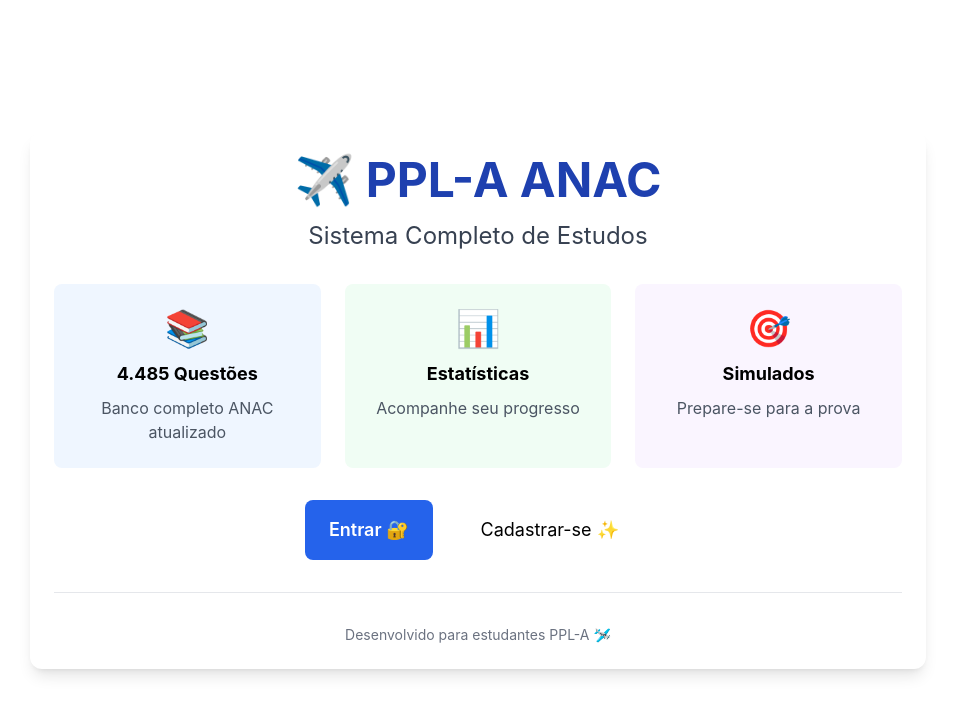
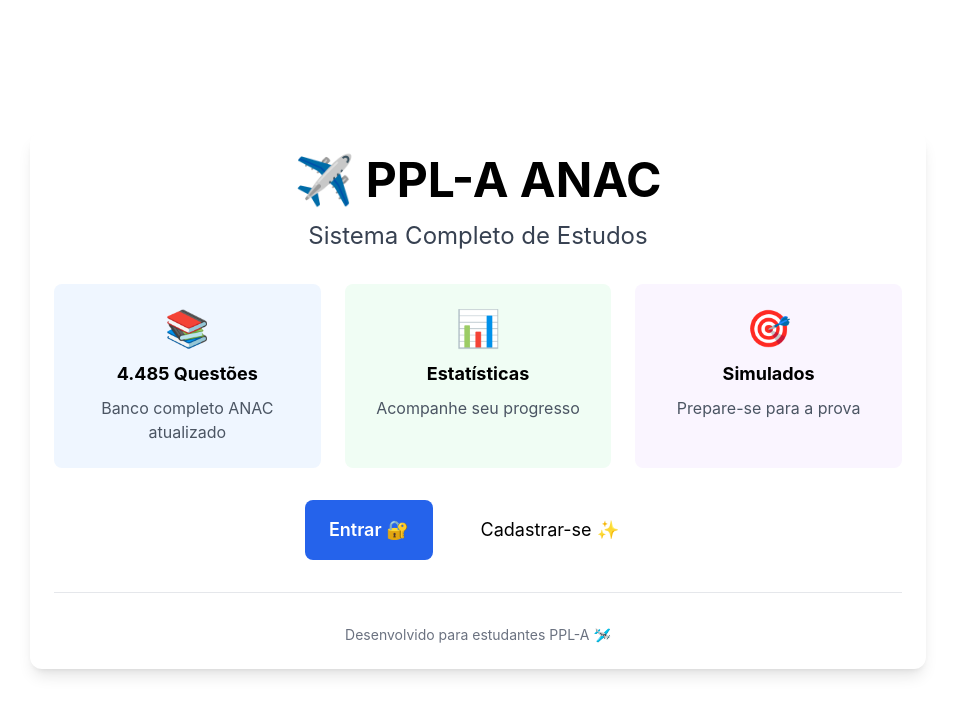
Before and after one commit to Dfbenedito/ppl-anac-sistema, a Next.js app: page / in a window 1280 px wide. Shown: the top 714 px of the page, without its empty margins (162-1117 px from the left). Built offline with nearby package versions, Linux system fonts and the light colour scheme.

Commit message:
Update tailwind.config.js

```diff
--- a/tailwind.config.js
+++ b/tailwind.config.js
@@ -3,16 +3,10 @@
   content: [
     './pages/**/*.{js,ts,jsx,tsx,mdx}',
     './components/**/*.{js,ts,jsx,tsx,mdx}',
+    './app/**/*.{js,ts,jsx,tsx,mdx}',
   ],
   theme: {
-    extend: {
-      colors: {
-        'aviation-blue': '#1E40AF',
-        'aviation-light': '#3B82F6',
-        'success': '#10B981',
-        'danger': '#EF4444',
-      },
-    },
+    extend: {},
   },
   plugins: [],
 }
```
